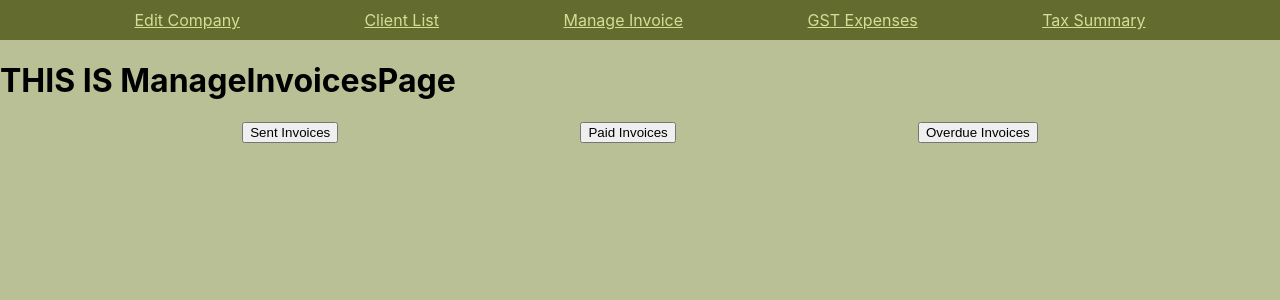
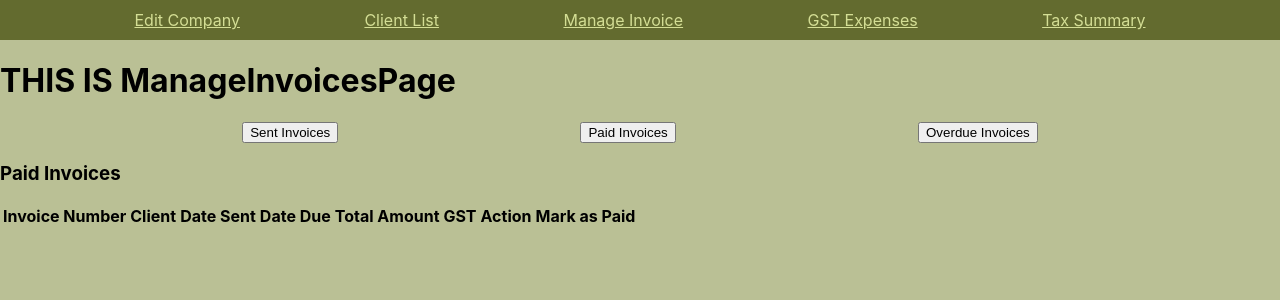
Before and after one commit to rafaelmarcoo/invoice-system-frontend, a React (Create React App) app: page /manageinvoices in a window 1280 px wide. Both pictures are taken after a click on the button "Paid Invoices". Shown: the top 300 px of the page. Built offline with nearby package versions, Linux system fonts and the light colour scheme.

Commit message:
Manage invoices navbar + components + states

```diff
--- a/src/ManageInvoices/ManageInvoicesNavbar.js
+++ b/src/ManageInvoices/ManageInvoicesNavbar.js
@@ -1,10 +1,11 @@
-export const ManageInvoicesNavbar = () => {
+export const ManageInvoicesNavbar = (props) => {
     return (
         <div className="manage-invoices-navbar">
-            <button>Sent Invoices</button>
-            <button>Paid Invoices</button>
-            <button>Overdue Invoices</button>
+            <button onClick={() => props.toggleTable("sent")}>Sent Invoices</button>
+            <button onClick={() => props.toggleTable("paid")}>Paid Invoices</button>
+            <button onClick={() => props.toggleTable("overdue")}>Overdue Invoices</button>
             {/*Either separate pages orrrr separate components using states*/}
+            {/*I used states its easier*/}
         </div>
     )
 };
--- a/src/ManageInvoices/ManageInvoicesPage.js
+++ b/src/ManageInvoices/ManageInvoicesPage.js
@@ -1,14 +1,24 @@
 import { React, useState } from "react";
 import { ManageInvoicesNavbar } from "./ManageInvoicesNavbar";
+import { SentInvoices } from "./SentInvoices";
+import { PaidInvoices } from "./PaidInvoices";
+import { OverdueInvoices } from "./OverdueInvoices";
 
 export const ManageInvoicesPage = () => {
     const [activeTable, setActiveTable] = useState("sent");
 
+    const toggleTable = (text) => {
+        setActiveTable(text);
+    };
+
     return  (
         <div className="manage-invoices-page">
             <h1>THIS IS ManageInvoicesPage</h1>
+            <ManageInvoicesNavbar toggleTable={toggleTable}/>
 
-            <ManageInvoicesNavbar />
+            {activeTable === "sent" && <SentInvoices />}
+            {activeTable === "paid" && <PaidInvoices />}
+            {activeTable === "overdue" && <OverdueInvoices />}
         </div>
     );
 }
--- /dev/null
+++ b/src/ManageInvoices/OverdueInvoices.js
@@ -0,0 +1,25 @@
+export const OverdueInvoices = () => {
+    return (
+        <div className="manage-invoices-overdue-invoices">
+            <h3>Overdue Invoices</h3>
+
+            <table>
+                <thead>
+                    <tr>
+                        <th>Invoice Number</th>
+                        <th>Client</th>
+                        <th>Date Sent</th>
+                        <th>Date Due</th>
+                        <th>Total Amount</th>
+                        <th>GST</th>
+                        <th>Action</th>
+                        <th>Mark as Paid</th>
+                    </tr>
+                </thead>
+                <tbody>
+                    {/* Will add data from database */}
+                </tbody>
+            </table>
+        </div>
+    );
+}
--- a/src/ManageInvoices/PaidInvoices.js
+++ b/src/ManageInvoices/PaidInvoices.js
@@ -0,0 +1,25 @@
+export const PaidInvoices = () => {
+    return (
+        <div className="manage-invoices-paid-invoices">
+            <h3>Paid Invoices</h3>
+
+            <table>
+                <thead>
+                    <tr>
+                        <th>Invoice Number</th>
+                        <th>Client</th>
+                        <th>Date Sent</th>
+                        <th>Date Due</th>
+                        <th>Total Amount</th>
+                        <th>GST</th>
+                        <th>Action</th>
+                        <th>Mark as Paid</th>
+                    </tr>
+                </thead>
+                <tbody>
+                    {/* Will add data from database */}
+                </tbody>
+            </table>
+        </div>
+    );
+}
```
